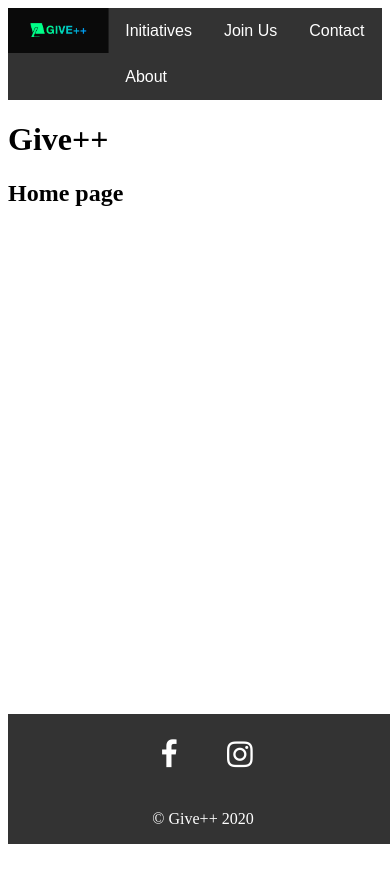
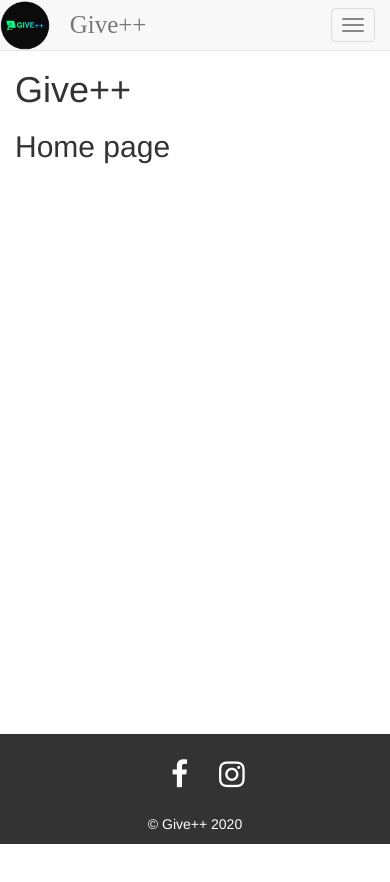
Before and after one commit to giveplusplus/giveplusplus.github.io, a plain HTML site: page index.html in a window 390 px wide. Shown: the top 882 px of the page. Before the commit the page ends 844 px from the top, so only its background shows below. Drawn offline with nearby package versions, Linux system fonts and the light colour scheme.

Commit message:
Updated Navbar Design

```diff
--- a/index.html
+++ b/index.html
@@ -4,7 +4,10 @@
         <meta charset="UTF-8">
         <title>Give++</title>
         <link rel="stylesheet" href="https://cdnjs.cloudflare.com/ajax/libs/font-awesome/4.7.0/css/font-awesome.min.css">
+        <link href='https://fonts.googleapis.com/css?family=Roboto Condensed' rel='stylesheet'>
+        <link rel="stylesheet" href="https://maxcdn.bootstrapcdn.com/bootstrap/3.4.1/css/bootstrap.min.css">
         <script src="https://ajax.googleapis.com/ajax/libs/jquery/3.4.1/jquery.min.js"></script>
+        <script src="https://maxcdn.bootstrapcdn.com/bootstrap/3.4.1/js/bootstrap.min.js"></script>
         <script>
              $(function(){
                   $('#navbar').load('navbarTemplate.html');
@@ -18,75 +21,11 @@
 
         <style>
           /* Navbar container */
-          .navbar {
-            overflow: hidden;
-            background-color: #333;
-            font-family: Arial;
+
+          .nav.navbar-nav li{
+            font-family: 'Roboto Condensed';
+            font-size: 15px;
           }
-
-          /* Links inside the navbar */
-          .navbar a {
-            float: left;
-            font-size: 16px;
-            color: white;
-            text-align: center;
-            padding: 14px 16px;
-            text-decoration: none;
-          }
-
-          /* The dropdown container */
-          .dropdown {
-            float: left;
-            overflow: hidden;
-          }
-
-          /* Dropdown button */
-          .dropdown .dropbtn {
-            font-size: 16px;
-            border: none;
-            outline: none;
-            color: white;
-            padding: 14px 16px;
-            background-color: inherit;
-            font-family: inherit; /* Important for vertical align on mobile phones */
-            margin: 0; /* Important for vertical align on mobile phones */
-          }
-
-          /* Add a red background color to navbar links on hover */
-          .navbar a:hover, .dropdown:hover .dropbtn {
-            background-color: blue;
-          }
-
-          /* Dropdown content (hidden by default) */
-          .dropdown-content {
-            display: none;
-            position: absolute;
-            background-color: #f9f9f9;
-            min-width: 160px;
-            box-shadow: 0px 8px 16px 0px rgba(0,0,0,0.2);
-            z-index: 1;
-          }
-
-          /* Links inside the dropdown */
-          .dropdown-content a {
-            float: none;
-            color: black;
-            padding: 12px 16px;
-            text-decoration: none;
-            display: block;
-            text-align: left;
-          }
-
-          /* Add a grey background color to dropdown links on hover */
-          .dropdown-content a:hover {
-            background-color: #ddd;
-          }
-
-          /* Show the dropdown menu on hover */
-          .dropdown:hover .dropdown-content {
-            display: block;
-          }
-
           .footer{
            position: fixed;
            text-align: center;
@@ -113,15 +52,18 @@
          }
 
          .footer p {
-         	color: white
+         	color: white;
+          text-align:center;
          }
         </style>
 
      </head>
-     <body>
+     <body style="height:1500px">
          <div id="navbar"></div>
-         <h1>Give++</h1>
-         <h2>Home page</h2>
+         <div class="container" style="padding-top:50px">
+           <h1>Give++</h1>
+           <h2>Home page</h2>
+         </div>
          <div id="footer"></div>
      </body>
 </html>
--- a/navbarTemplate.html
+++ b/navbarTemplate.html
@@ -4,21 +4,34 @@
     })(jQuery);
 </script>
 
-<div class="navbar">
-  <a href="https://giveplusplus.github.io/" style="padding: 0px 0px;"> <img src="./logo.png" height="45"></a>
-  <div class="dropdown">
-    <button class="dropbtn">Initiatives</button>
-    <div class="dropdown-content">
-      <a href="#classes">Classes</a>
-      <a href="#scratchTbat">ScratchThat</a>
-      <a href="#xcel">Xcel Program</a>
-      <a href="#inmed">INMED Program</a>
-      <a href="#summer2019">Give++ Summer Program 2019</a>
-      <a href="#past">Past Programs</a>
+
+<nav class="navbar navbar-default navbar-fixed-top">
+  <div class="container-fluid">
+    <div class="navbar-header">
+      <button type="button" class="navbar-toggle" data-toggle="collapse" data-target="#myNavbar">
+        <span class="icon-bar"></span>
+        <span class="icon-bar"></span>
+        <span class="icon-bar"></span>
+      </button>
+      <a class="navbar-brand" href="https://giveplusplus.github.io/" style="padding: 0px 0px; padding-right:5px"> <img alt="Brand" src="./circular_logo.png" height="50"></a>
+      <a class="navbar-brand" style="font-family: 'Montserrat'; font-size:25px" href="https://giveplusplus.github.io/">Give++</a>
+    </div>
+    <div class="collapse navbar-collapse" id="myNavbar">
+      <ul class="nav navbar-nav">
+        <li class="dropdown">
+          <a class="dropdown-toggle" data-toggle="dropdown" href="#">Initiatives <span class="caret"></span></a>
+          <ul class="dropdown-menu">
+            <li><a href="#">Classes</a></li>
+            <li><a href="#">ScratchThat</a></li>
+            <li><a href="#">Xcel Program</a></li>
+            <li><a href="#">Give++ Summer Program 2019</a></li>
+            <li><a href="#">Past Programs</a></li>
+          </ul>
+        </li>
+        <li><a href="#">Join Us</a></li>
+        <li><a href="#">Contact</a></li>
+        <li><a href="#">About</a></li>
+      </ul>
     </div>
   </div>
-  <a href="#joinUs">Join Us</a>
-  <a href="#contact">Contact</a>
-  <a href="#about">About</a>
-
-</div>
+</nav>
```
